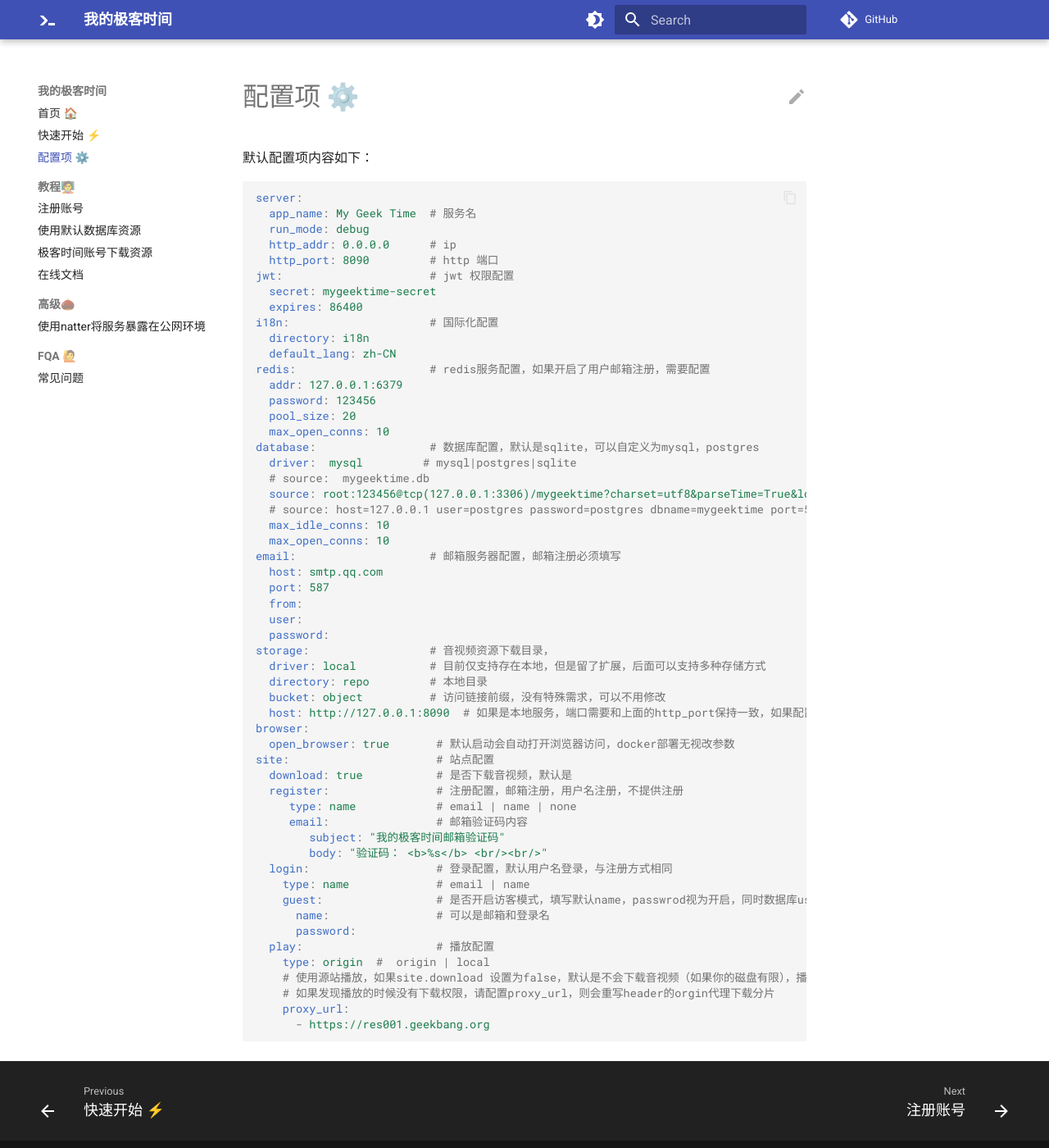
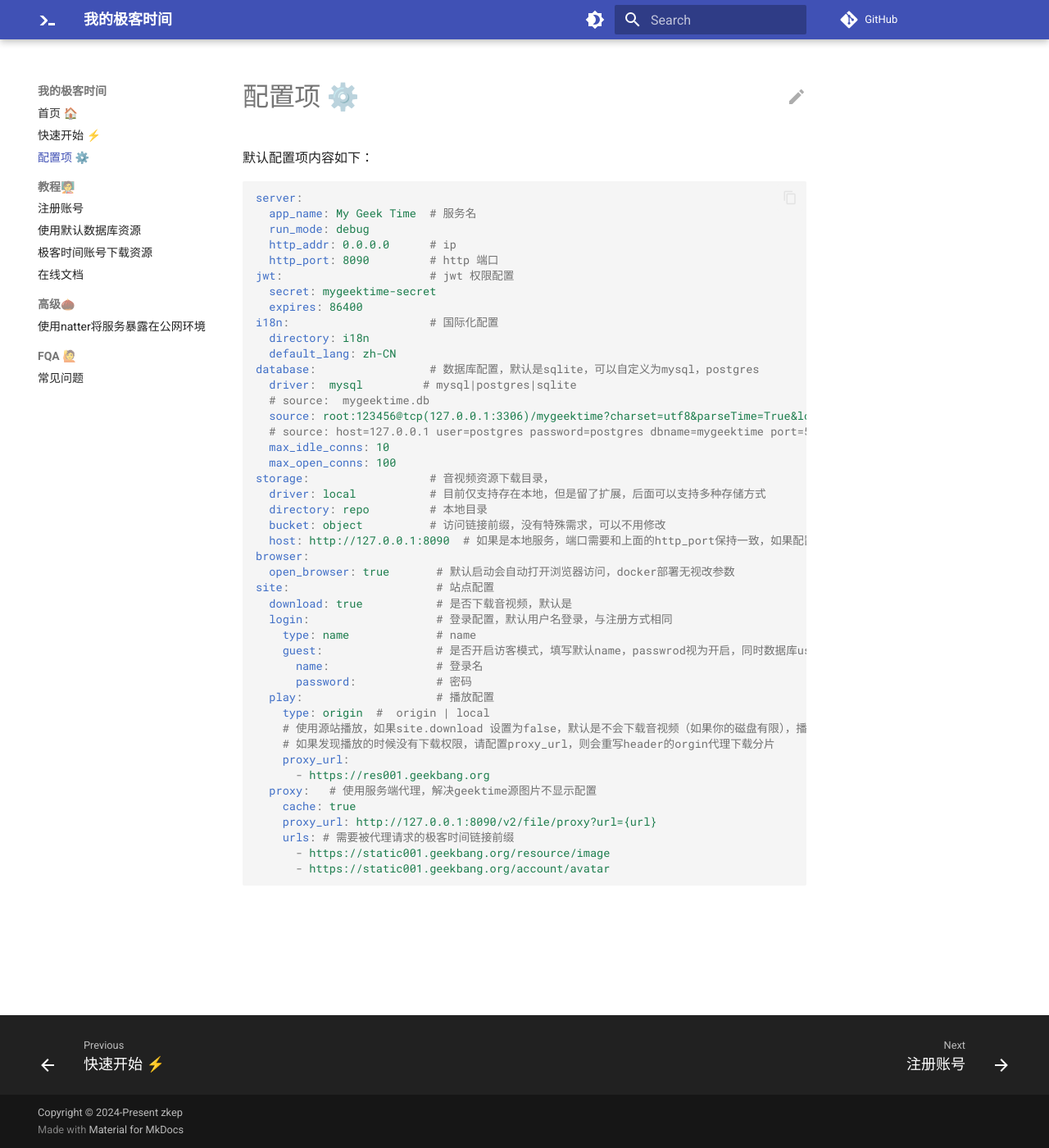
Before and after one commit to zkep/my-geektime, an MkDocs documentation site: the page built from docs/config.md, in a window 1280 px wide and 1400 px high. Shown: the whole window at 82% size. Built offline with MkDocs 1.6.1 and Material for MkDocs 9.7.7, drawn with Linux system fonts in a browser that asks for light colours; comment, search, counter and statistics services are not loaded; the version menu is left out.

Commit message:
👋update docs

````diff
--- a/docs/config.md
+++ b/docs/config.md
@@ -13,24 +13,13 @@ jwt:                      # jwt 权限配置
 i18n:                     # 国际化配置
   directory: i18n
   default_lang: zh-CN
-redis:                    # redis服务配置，如果开启了用户邮箱注册，需要配置
-  addr: 127.0.0.1:6379
-  password: 123456
-  pool_size: 20
-  max_open_conns: 10
 database:                 # 数据库配置，默认是sqlite，可以自定义为mysql，postgres
   driver:  mysql         # mysql|postgres|sqlite
   # source:  mygeektime.db
   source: root:123456@tcp(127.0.0.1:3306)/mygeektime?charset=utf8&parseTime=True&loc=Local&timeout=1000ms
   # source: host=127.0.0.1 user=postgres password=postgres dbname=mygeektime port=5432 sslmode=disable TimeZone=Asia/Shanghai
   max_idle_conns: 10
-  max_open_conns: 10
-email:                    # 邮箱服务器配置，邮箱注册必须填写
-  host: smtp.qq.com
-  port: 587
-  from:
-  user:
-  password:
+  max_open_conns: 100
 storage:                  # 音视频资源下载目录，
   driver: local           # 目前仅支持存在本地，但是留了扩展，后面可以支持多种存储方式
   directory: repo         # 本地目录
@@ -40,22 +29,22 @@ browser:
   open_browser: true       # 默认启动会自动打开浏览器访问，docker部署无视改参数
 site:                      # 站点配置
   download: true           # 是否下载音视频，默认是
-  register:                # 注册配置，邮箱注册，用户名注册，不提供注册
-     type: name            # email | name | none
-     email:                # 邮箱验证码内容
-        subject: "我的极客时间邮箱验证码"
-        body: "验证码： <b>%s</b> <br/><br/>"
   login:                   # 登录配置，默认用户名登录，与注册方式相同
-    type: name             # email | name
+    type: name             # name
     guest:                 # 是否开启访客模式，填写默认name，passwrod视为开启，同时数据库users表应该有该记录
-      name:                # 可以是邮箱和登录名
-      password:
+      name:                # 登录名
+      password:            # 密码
   play:                    # 播放配置
     type: origin  #  origin | local
     # 使用源站播放，如果site.download 设置为false，默认是不会下载音视频（如果你的磁盘有限），播放时会直接用极客时间的播放链接
     # 如果发现播放的时候没有下载权限，请配置proxy_url，则会重写header的orgin代理下载分片
     proxy_url:
       - https://res001.geekbang.org
-
+  proxy:   # 使用服务端代理，解决geektime源图片不显示配置
+    cache: true
+    proxy_url: http://127.0.0.1:8090/v2/file/proxy?url={url}
+    urls: # 需要被代理请求的极客时间链接前缀
+      - https://static001.geekbang.org/resource/image
+      - https://static001.geekbang.org/account/avatar
 
 ```
````
Also changed, not shown: README.md (+1 -1 lines), README_US.md (+1 -1 lines), docs/gettingstarted.md (+14 -3 lines).
